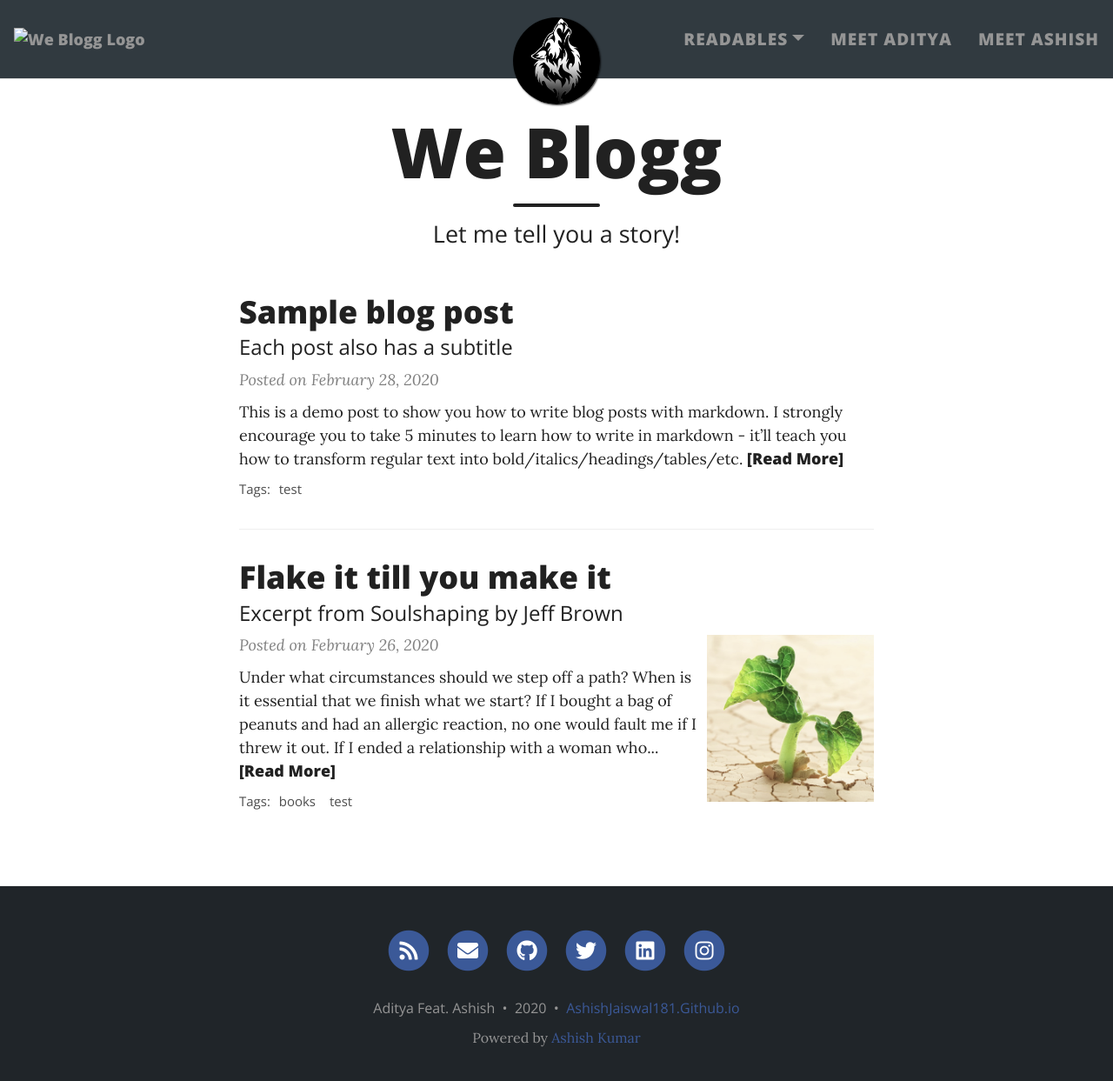
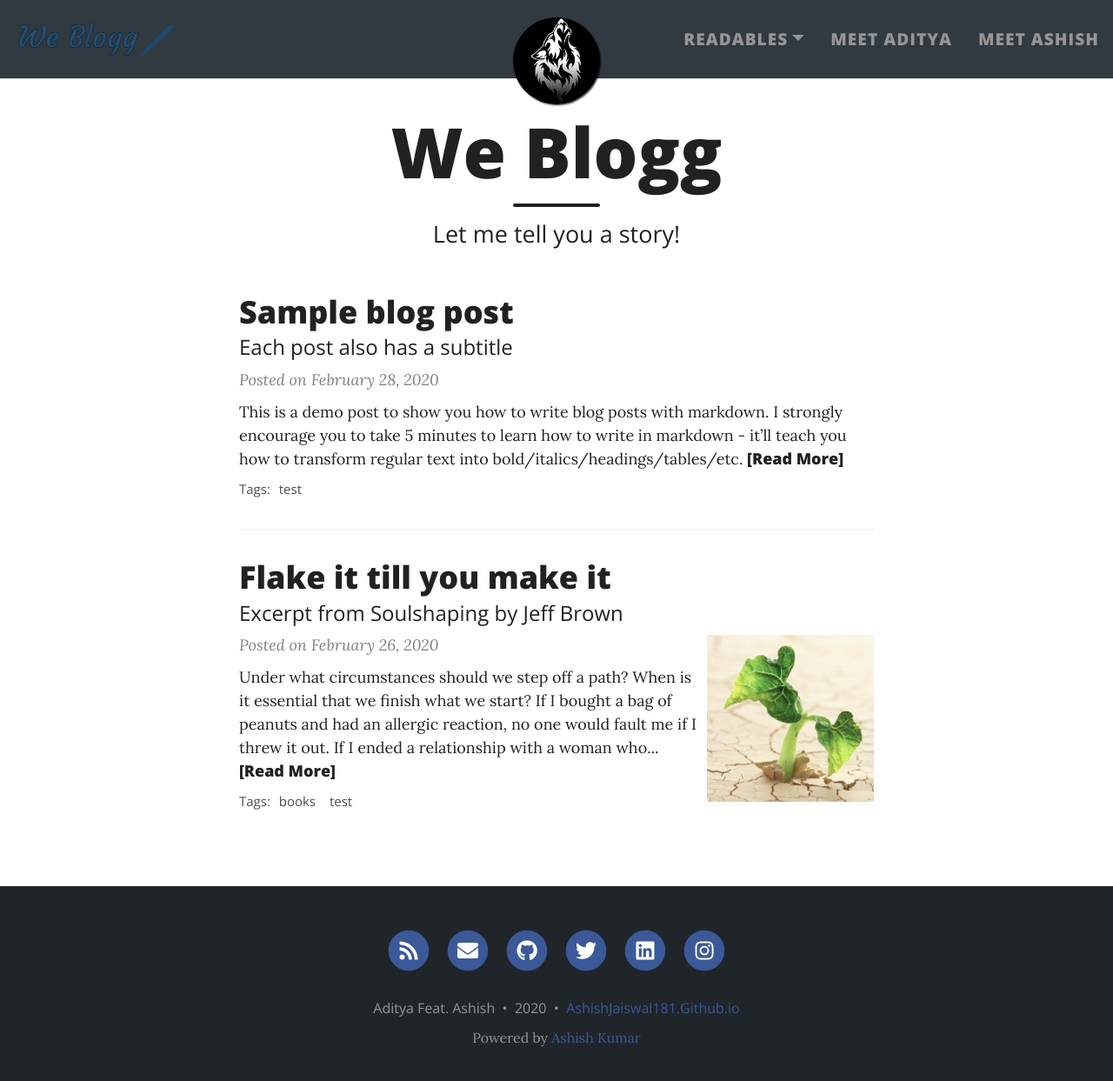
Before and after one commit to Ashishjaiswal181/WeBlogg, a Jekyll site: the page built from index.html, in a window 1280 px wide and 1255 px high. Shown: the top 1243 px of the window at 87% size. Built offline with Jekyll 4.4.1, drawn with Linux system fonts in a browser that asks for light colours; nearby versions of some CDN libraries; the list of posts is cut into pages by our own code.

Commit message:
oh crap logo

```diff
--- a/_config.yml
+++ b/_config.yml
@@ -32,7 +32,7 @@ round-avatar: true
 
 # If you want to have an image logo in the top-left corner instead of having the title of the website,
 # then specify the following parameter
-title-img: "WeBlogg/assets/img/weblogglogo.jpg"
+title-img: "/assets/img/weblogglogo.jpg"
 
 
 # --- Footer social media links --- #
```
